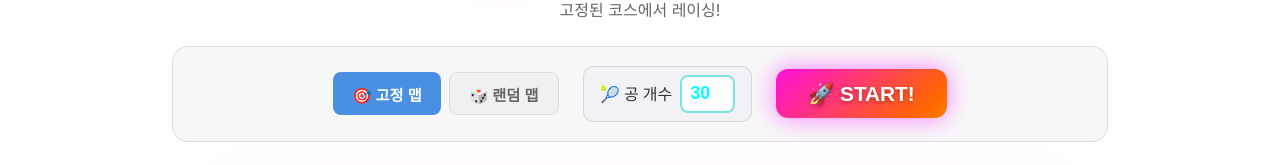
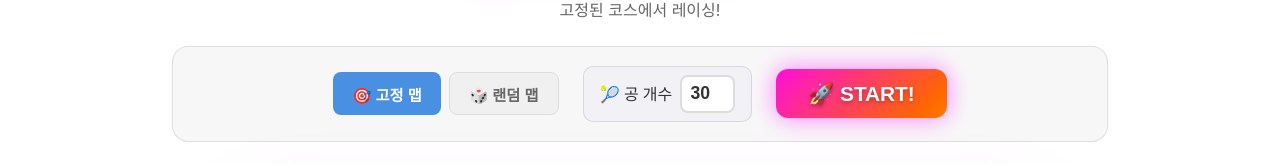
Before and after one commit to Moorisong/Toby, a React (Vite) app in the folder teacher-random-tool/: page /ball in a window 1280 px wide. Shown: the part 149-314 px from the top of the page. Built offline with nearby package versions, Linux system fonts and the light colour scheme.

Commit message:
style(ball): change ball count input color for better readability

```diff
--- a/teacher-random-tool/src/routes/BallPicker.tsx
+++ b/teacher-random-tool/src/routes/BallPicker.tsx
@@ -184,10 +184,10 @@ const BallPicker: React.FC = () => {
                                 fontSize: '1.1rem',
                                 fontWeight: 'bold',
                                 textAlign: 'center',
-                                background: 'rgba(255,255,255,0.9)',
-                                border: '2px solid rgba(0,200,200,0.5)',
+                                background: '#fff',
+                                border: '2px solid #ddd',
                                 borderRadius: '8px',
-                                color: '#0ff',
+                                color: '#333',
                                 outline: 'none'
                             }}
                             min="1"
```
